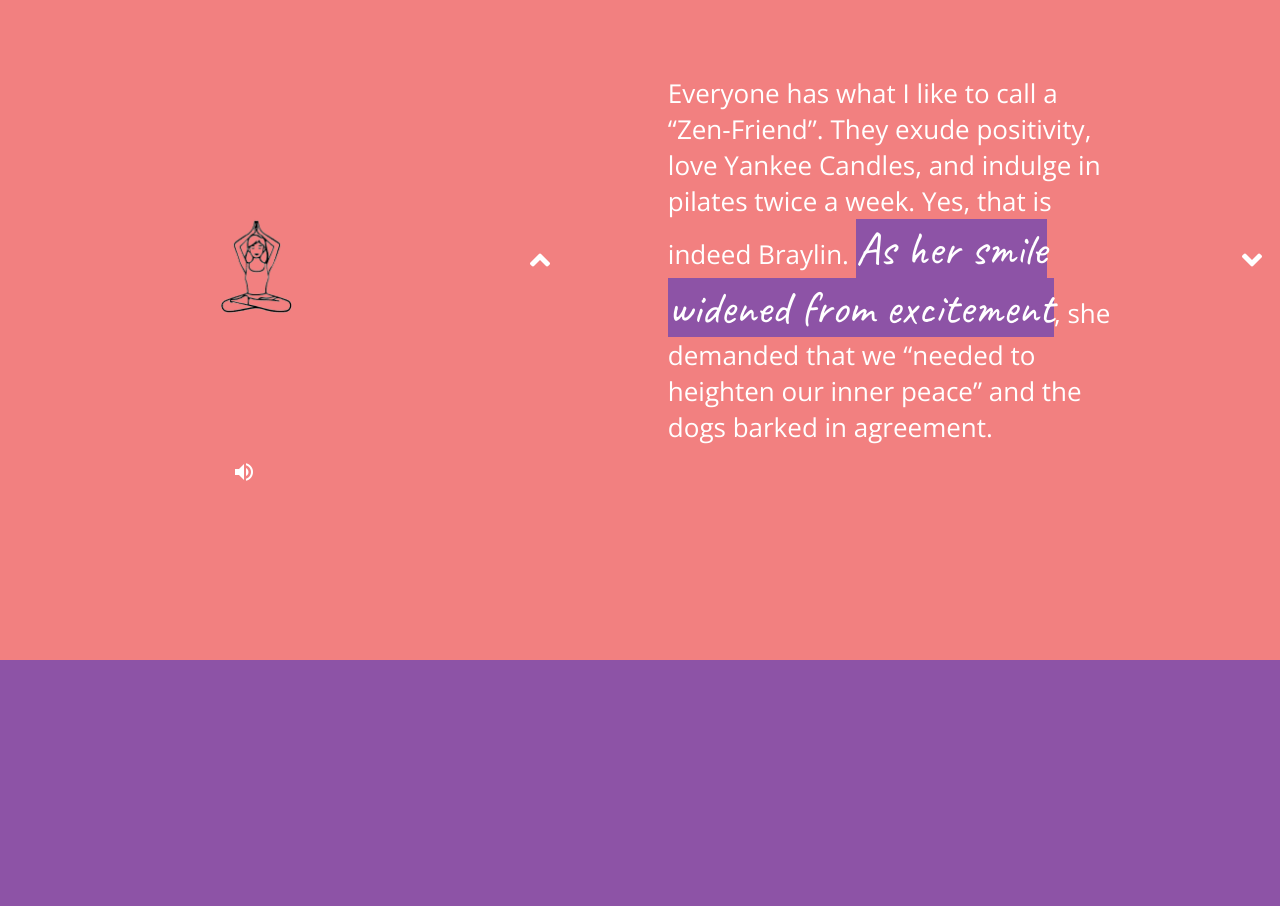
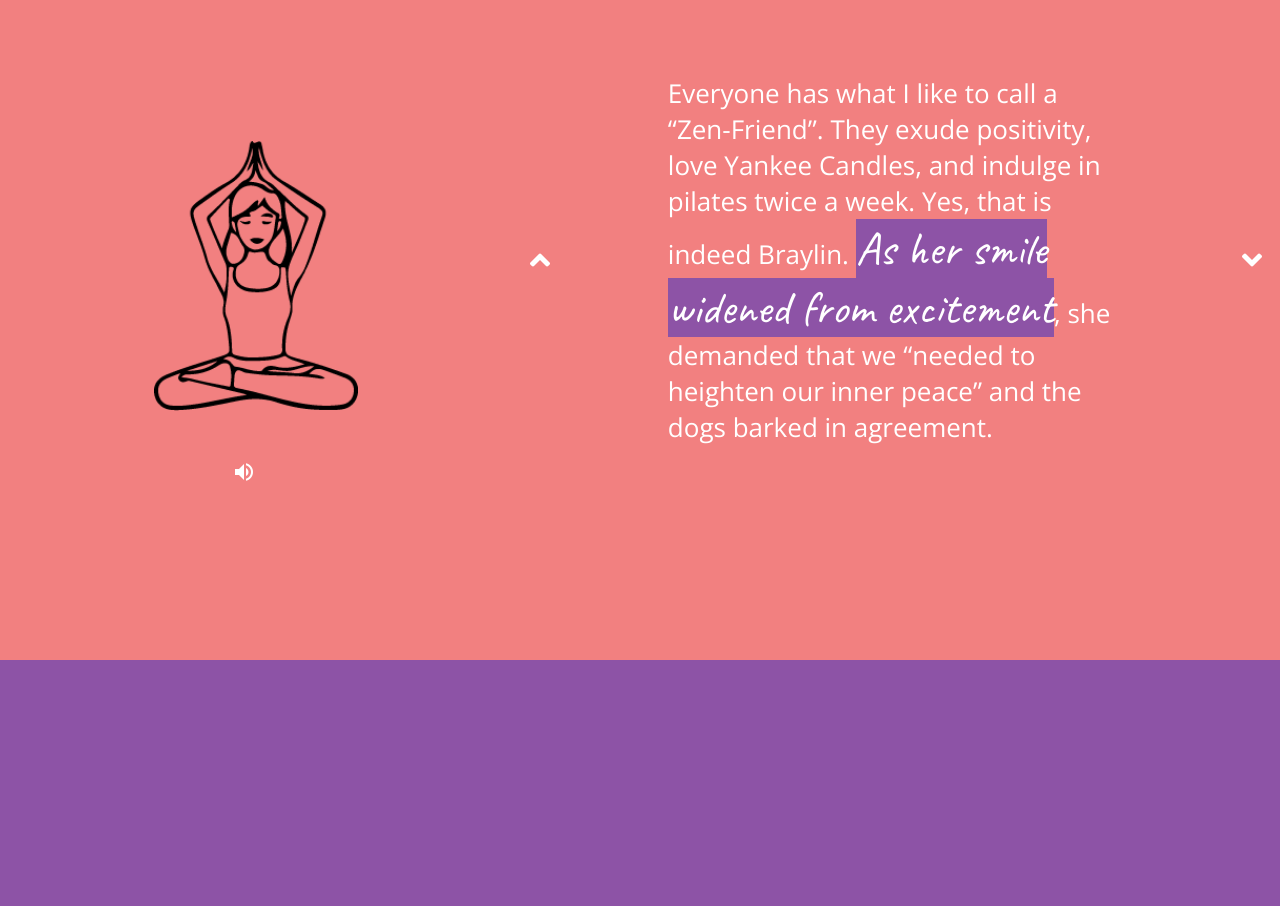
Before and after one commit to ryane1/GC-Final-Project, an Angular app: page /joy in a window 1280 px wide. Shown: the part 3340-4246 px from the top of the page. Built offline with nearby package versions, Linux system fonts and the light colour scheme.

Commit message:
added floating yoga

```diff
--- a/src/app/story/joy-surprise/joy-surprise.component.css
+++ b/src/app/story/joy-surprise/joy-surprise.component.css
@@ -1,7 +1,27 @@
 /* Mobile Version */
 /* animation sizing */
-.one, .two, .three, .five, .six, .eight, .nine, .ten {
+.one, .two, .three,.six, .eight, .nine, .ten {
   height: 270px;
+}
+.five{
+  height:33%;
+  animation-name:yoga;
+  animation-duration: 10s;
+  position: relative;
+  animation-iteration-count: 10;
+}
+@keyframes yoga {
+  /* 0%   {top:0px;}
+  25%  {top:100px;}
+  50%  {top:200px;}
+  75%  {top:100px;}
+  100% { top:0px;} */
+  0%   {top:0px;}
+  25%  {top:15px;}
+  50%  {top:40px;}
+  75%  { top:15px;}
+  100% { top:0px;}
+
 }
 .four {
   height: 220px;
@@ -119,6 +139,7 @@ p {
 .fa-angle-left {
   padding-left: 10px;
 }
+
 /* Desktop Version */
 @media only screen and (min-width: 768px) {
   p {
@@ -180,6 +201,7 @@ p {
   .one, .two, .three, .five, .nine, .ten {
     height: 270px;
   }
+
   .four {
     height: 220px;
   }
--- a/src/app/story/joy-surprise/joy-surprise.component.html
+++ b/src/app/story/joy-surprise/joy-surprise.component.html
@@ -81,11 +81,14 @@
   </section>
 
   <section class="part5" #part_5>
-    <img
+    <!-- <img
       src="../../../assets/animations/joy/yoga.gif"
       alt="yoga pose"
       class="img-animation five"
-    />
+    /> -->
+    <img src="assets\images\zenpose.png"
+    alt="yoga pose"
+      class="img-animation five">
     <i class="material-icons" (click)="audioPart5()">volume_up</i>
     <section class="content">
       <i (click)="scroll(part_4)" class="fas fa-angle-left fa-2x"></i>
--- a/src/app/story/story.component.css
+++ b/src/app/story/story.component.css
@@ -147,6 +147,14 @@ button:hover {
   }
 }
 
+/* Tablet Version */
+@media only screen and (min-width:600px){
+  img{
+    width:77%;
+  }
+}
+
+/* Desktop Version */
 @media only screen and (min-width: 768px) {
   textarea {
     margin-top: 3%;
--- a/src/app/story/story.component.ts
+++ b/src/app/story/story.component.ts
@@ -31,6 +31,7 @@ export class StoryComponent implements OnInit {
       .getEmotionAnalysis(form.value.textInput)
       .subscribe(response => {
         this.emotions = response;
+        console.log(this.emotions);
         //emotions detected from the user input is checked for each emotion, it is than routed to proper route
         if (
           this.emotions.emotions_detected[0] == "joy" ||
```
Also changed, not shown: src/assets/images/zenpose.png (added).
